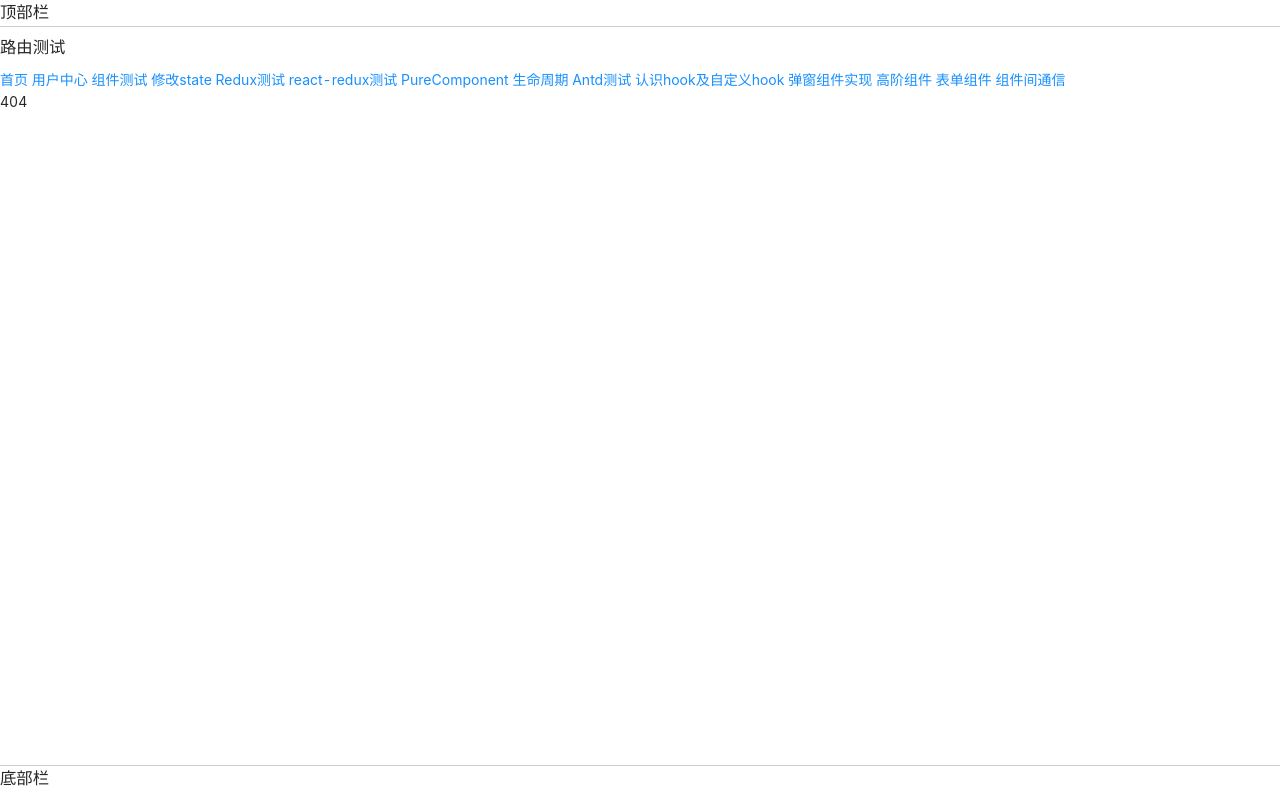
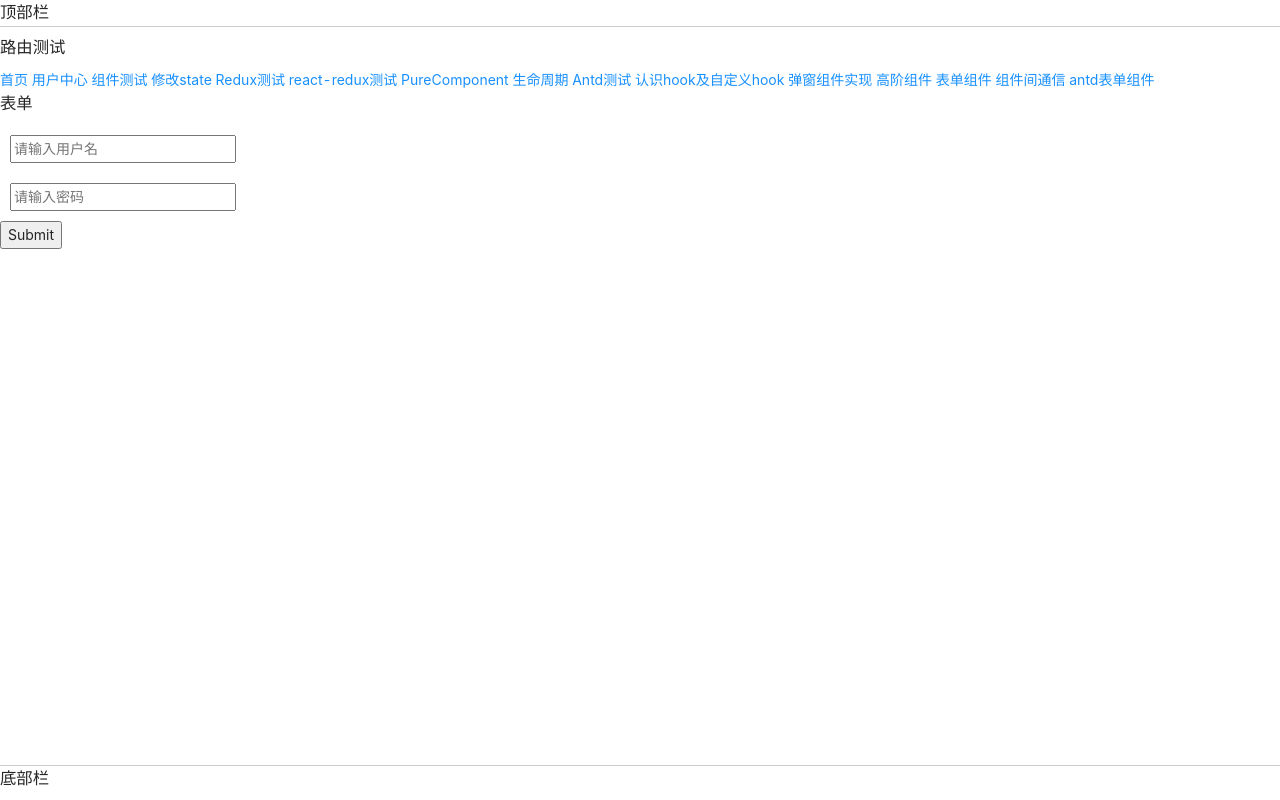
Before and after one commit to zhangstar1331/react-test, a React (Create React App) app: page /userForm in a window 1280 px wide. Before the commit this address had no page. Built offline with nearby package versions, Linux system fonts and the light colour scheme.

Commit message:
feat：rc-form commit

```diff
--- a/package.json
+++ b/package.json
@@ -14,6 +14,7 @@
     "customize-cra": "^1.0.0",
     "less": "^4.1.1",
     "less-loader": "5.0.0",
+    "rc-field-form": "^1.19.0",
     "rc-form": "^2.4.12",
     "react": "^17.0.1",
     "react-app-rewired": "^2.1.8",
--- /dev/null
+++ b/src/components/my-fc-field-form/Field.js
@@ -0,0 +1,31 @@
+import React, { Component } from 'react'
+import FieldContext from './FieldContext'
+export default class Field extends Component {
+    static contextType = FieldContext
+
+    //将当前组件添加到组件标签数组中，方便后续操作
+    componentDidMount(){
+        this.context.registerField(this)
+    }
+
+    //更新组件，渲染数据
+    onStoreChange = () => {
+        this.forceUpdate()
+    }
+    getControlled = () => {
+        const {setFieldsValue, getFieldValue} = this.context
+        const {name} = this.props
+        return {
+            value: getFieldValue(name),
+            onChange: e => {
+                const newValue = e.target.value
+                setFieldsValue({[name]:newValue})
+            }
+        }
+    }
+    render() {
+        const {children} = this.props
+        const returnChildNode = React.cloneElement(children, this.getControlled())
+        return returnChildNode
+    }
+}
--- /dev/null
+++ b/src/components/my-fc-field-form/FieldContext.js
@@ -0,0 +1,3 @@
+import React from 'react'
+const FieldContext = React.createContext()
+export default FieldContext
--- /dev/null
+++ b/src/components/my-fc-field-form/Form.js
@@ -0,0 +1,13 @@
+import React from 'react'
+import FieldContext from './FieldContext'
+import useForm from './useForm'
+export default function Form({children,onFinish,onFinishFailed}) {
+    const [formInstance] = useForm()
+    return (
+        <form>
+            <FieldContext.Provider value={formInstance}>
+                {children}
+            </FieldContext.Provider>
+        </form>
+    )
+}
--- /dev/null
+++ b/src/components/my-fc-field-form/index.js
@@ -0,0 +1,5 @@
+import Form from './Form'
+import Field from './Field'
+
+export {Field}
+export default Form
--- /dev/null
+++ b/src/components/my-fc-field-form/useForm.js
@@ -0,0 +1,56 @@
+import React, {useRef} from 'react'
+
+//存储表单数据
+class FormStore {
+    constructor(){
+        this.store = {} //数据仓库
+        this.fieldEntities = []
+    }
+    //注册Field实例
+    registerField = entity => {
+        this.fieldEntities.push(entity)
+    }
+    //修改数据
+    setFieldsValue = newStore => {
+        //1、修改store数据
+        this.store = {
+            ...this.store,
+            ...newStore
+        }
+        //2、让组件更新，渲染数据
+        this.fieldEntities.forEach(entity=>{
+            const {name} = entity.props
+            Object.keys(newStore).forEach(key=>{
+                //只更新修改的
+                if(key === name){
+                    entity.onStoreChange()
+                }
+            })
+        })
+    }
+    //获取数据
+    getFieldValue = name => {
+        return this.store[name]
+    }
+    getFieldsValue = () => {
+        return {...this.store}
+    }
+    //方法传出，避免实例被污染
+    getForm = () => {
+        return {
+            setFieldsValue: this.setFieldsValue,
+            getFieldValue: this.getFieldValue,
+            registerField: this.registerField
+        }
+    }
+}
+
+export default function useForm() {
+    //useRef做缓存，方便复用
+    const fromRef = useRef()
+    if(!fromRef.current){
+        const formStore = new FormStore()
+        fromRef.current = formStore.getForm()
+    }
+    return [fromRef.current]
+}
--- /dev/null
+++ b/src/pages/Form/UserForm.js
@@ -0,0 +1,70 @@
+import React, {Component, useEffect} from 'react'
+// import Form, {Field} from 'rc-field-form'
+import Form, {Field} from '../../components/my-fc-field-form'
+import Input from '../../components/Input'
+
+const nameRules = {required: true, message: "请输入姓名"}
+const passwordRules = {required: true, message: "请输入密码"}
+
+//函数式写法
+function UserForm1() {
+    const [form] = Form.useForm()
+    //验证成功执行
+    const onFinish = val => {
+        console.log("onFinish", val)
+    }
+    //验证失败执行
+    const onFinishFailed = val => {
+        console.log("onFinishFailed", val)
+    }
+    useEffect(()=>{
+        form.setFieldsValue({username:"default"})
+    },[])
+    return (
+        <div>
+            <h3>表单</h3>
+            <Form form={form} onFinish={onFinish} onFinishFailed={onFinishFailed}>
+                <Field name="username" rules={[nameRules]}>
+                    <Input placeholder="请输入姓名"/>
+                </Field>
+                <Field name="password" rules={[passwordRules]}>
+                    <Input placeholder="请输入密码"/>
+                </Field>
+                <button>Submit</button>
+            </Form>
+        </div>
+    )
+}
+
+//类式写法
+export default class UserForm extends Component {
+    formRef = React.createRef()
+    componentDidMount(){
+        //this.formRef.current.setFieldsValue({username: "default"})
+    }
+    onFinish = val => {
+        console.log("onFinish", val)
+    }
+    onFinishFailed = val => {
+        console.log("onFinishFailed", val)
+    }
+    render() {
+        return (
+            <div>
+                <h3>表单</h3>
+                <Form
+                    ref={this.formRef}
+                    onFinish={this.onFinish}
+                    onFinishFailed={this.onFinishFailed}>
+                        <Field name="username" rules={[nameRules]}>
+                            <Input placeholder="请输入用户名"/>
+                        </Field>
+                        <Field name="password" rules={[passwordRules]}>
+                            <Input placeholder="请输入密码"/>
+                        </Field>
+                        <button>Submit</button>
+                </Form>
+            </div>
+        )
+    }
+}
--- a/src/pages/RouterPage.js
+++ b/src/pages/RouterPage.js
@@ -12,6 +12,7 @@ import DialogPage from './DialogPage'
 import HocPage from './HocPage'
 import FormPage from './FormPage'
 import ContextPage from './Context/ContextPage'
+import UserForm from './Form/UserForm'
 export default class RouterPage extends Component {
     render() {
         return (
@@ -32,6 +33,7 @@ export default class RouterPage extends Component {
                     <Link to="/hoc"> 高阶组件 </Link>
                     <Link to="/form"> 表单组件 </Link>
                     <Link to="/context"> 组件间通信 </Link>
+                    <Link to="/userForm"> antd表单组件 </Link>
                     {/*
                         Switch表示仅匹配一个
                         设定一个没有path的路由在路由表最后面，表示一定匹配
@@ -63,6 +65,7 @@ export default class RouterPage extends Component {
                         <Route path="/hoc" component={HocPage} />
                         <Route path="/form" component={FormPage} />
                         <Route path="/context" component={ContextPage} />
+                        <Route path="/userForm" component={UserForm} />
                         <Route component={EmptyPage} />
                     </Switch>
                 </Router>
```
Also changed, not shown: 2 other files (tests, documents, lock files or other folders).
